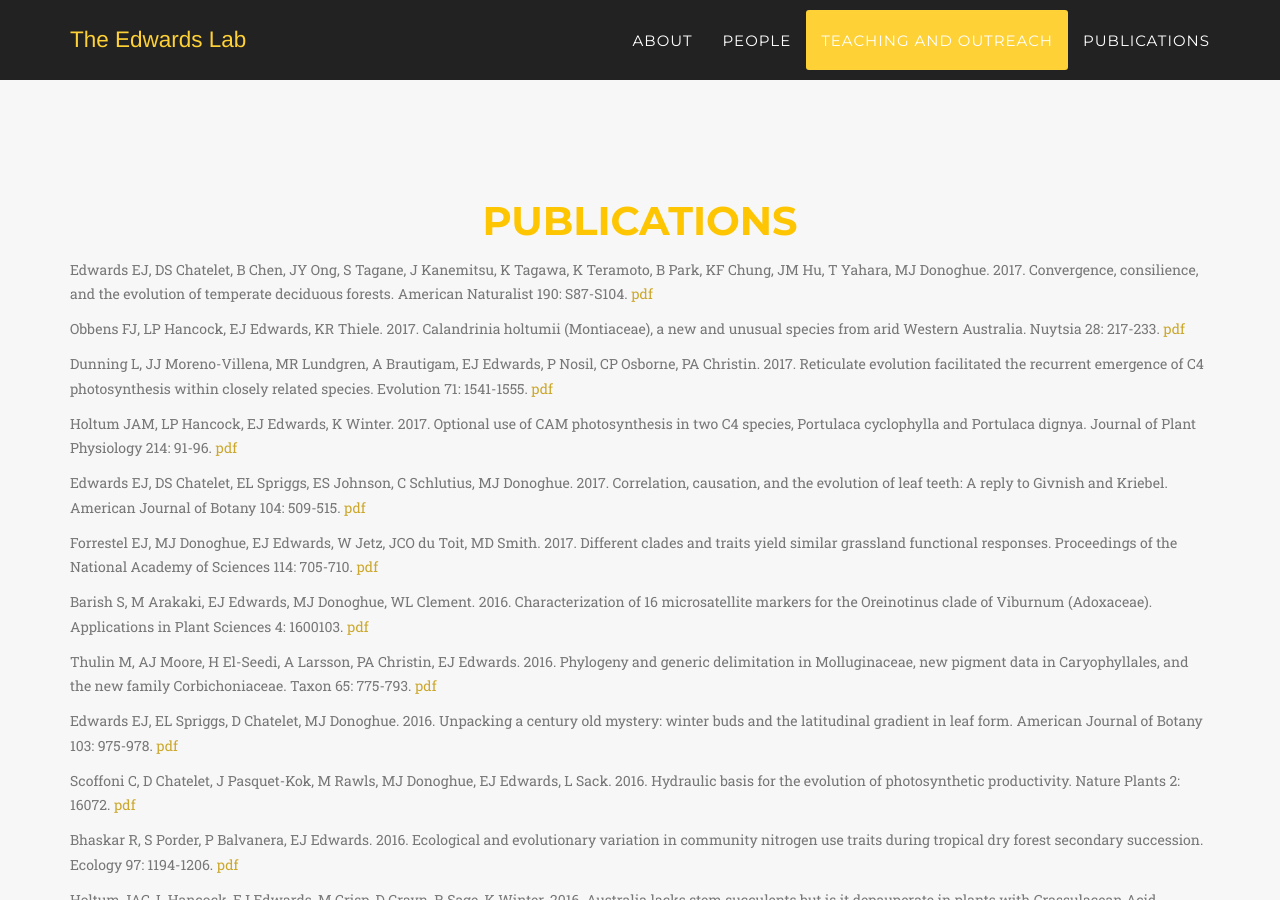
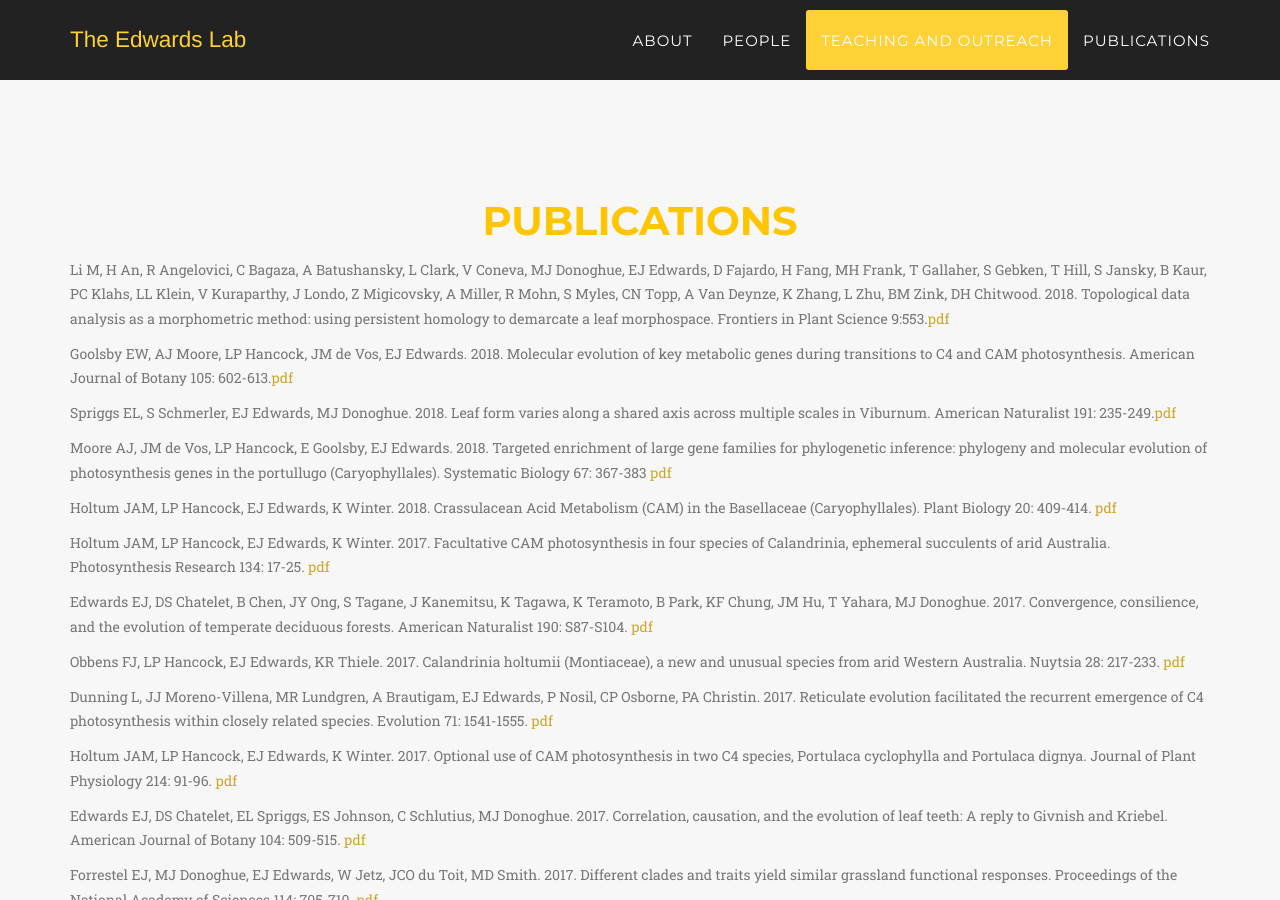
Before and after one commit to ejedwards/ejedwards.github.io, a Jekyll site: the page built from index.html, in a window 1280 px wide and 900 px high, scrolled down 8688 px. Built offline with Jekyll 4.4.1, drawn with Linux system fonts in a browser that asks for light colours; some web fonts are replaced.

Commit message:
added pubs

```diff
--- a/_includes/publications.html
+++ b/_includes/publications.html
@@ -6,6 +6,30 @@
                     <h2 class="section-heading">Publications</h2>
                 </div>
             </div>
+
+<div class="box"><div class="box-title"></div><div class="box-body">
+	<p class="text-muted">Li M, H An, R Angelovici, C Bagaza, A Batushansky, L Clark, V Coneva, MJ Donoghue, EJ Edwards, D Fajardo, H Fang, MH Frank, T Gallaher, S Gebken, T Hill, S Jansky, B Kaur, PC Klahs, LL Klein, V Kuraparthy, J Londo, Z Migicovsky, A Miller, R Mohn, S Myles, CN Topp, A Van Deynze, K Zhang, L Zhu, BM Zink, DH Chitwood. 2018. Topological data analysis as a morphometric method: using persistent homology to demarcate a leaf morphospace. Frontiers in Plant Science 9:553.<a href="reprints/li_etal_fps2018.pdf">pdf</a></p>
+</div><div class="box-footer"></div></div>
+
+<div class="box"><div class="box-title"></div><div class="box-body">
+	<p class="text-muted">Goolsby EW, AJ Moore, LP Hancock, JM de Vos, EJ Edwards. 2018. Molecular evolution of key metabolic genes during transitions to C4 and CAM photosynthesis. American Journal of Botany 105: 602-613.<a href="reprints/goolsby_etal_ajb2018.pdf">pdf</a></p>
+</div><div class="box-footer"></div></div>
+
+<div class="box"><div class="box-title"></div><div class="box-body">
+	<p class="text-muted">Spriggs EL, S Schmerler, EJ Edwards, MJ Donoghue. 2018. Leaf form varies along a shared axis across multiple scales in Viburnum. American Naturalist 191: 235-249.<a href="reprints/spriggs_etal_amnat2018.pdf">pdf</a></p>
+</div><div class="box-footer"></div></div>
+
+<div class="box"><div class="box-title"></div><div class="box-body">
+	<p class="text-muted">Moore AJ, JM de Vos, LP Hancock, E Goolsby, EJ Edwards. 2018. Targeted enrichment of large gene families for phylogenetic inference: phylogeny and molecular evolution of photosynthesis genes in the portullugo (Caryophyllales). Systematic Biology 67: 367-383 <a href="reprints/moore_etal_sysbio2018.pdf">pdf</a></p>
+</div><div class="box-footer"></div></div>
+
+<div class="box"><div class="box-title"></div><div class="box-body">
+	<p class="text-muted">Holtum JAM, LP Hancock, EJ Edwards, K Winter. 2018. Crassulacean Acid Metabolism (CAM) in the Basellaceae (Caryophyllales). Plant Biology 20: 409-414. <a href="reprints/holtum_etal_plantbiology2018.pdf">pdf</a></p>
+</div><div class="box-footer"></div></div>
+
+<div class="box"><div class="box-title"></div><div class="box-body">
+	<p class="text-muted">Holtum JAM, LP Hancock, EJ Edwards, K Winter. 2017. Facultative CAM photosynthesis in four species of Calandrinia, ephemeral succulents of arid Australia. Photosynthesis Research 134: 17-25. <a href="reprints/holtum_etal_pr2017.pdf">pdf</a></p>
+</div><div class="box-footer"></div></div>
 
 <div class="box"><div class="box-title"></div><div class="box-body">
 	<p class="text-muted">Edwards EJ, DS Chatelet, B Chen, JY Ong, S Tagane, J Kanemitsu, K Tagawa, K Teramoto, B Park, KF Chung, JM Hu, T Yahara, MJ Donoghue. 2017. Convergence, consilience, and the evolution of temperate deciduous forests. American Naturalist 190: S87-S104. <a href="reprints/edwards_etal2017amnat.pdf">pdf</a></p>
```
Also changed, not shown: 8 other files.
